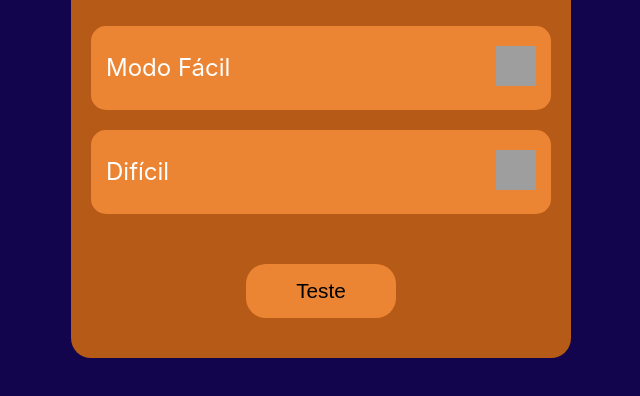
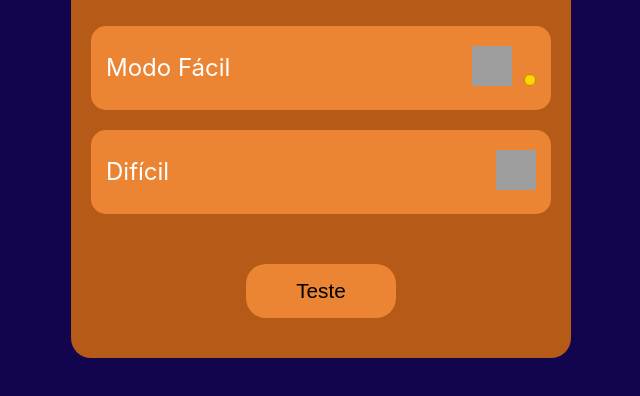
Before and after one commit to gil138/tabuad4onn, a plain HTML site: page tabuad4on/componentes/html/tela-modos.html in a window 1280 px wide. Shown: the part 268-664 px from the top of the page, without its empty margins (319-959 px from the left). Drawn offline with Linux system fonts and the light colour scheme; files that its build step writes are made by us from their sources; grey boxes are pictures that could not be loaded.

Commit message:
Update tela-modos.css

```diff
--- a/tabuad4on/componentes/tela-modos.css
+++ b/tabuad4on/componentes/tela-modos.css
@@ -56,6 +56,31 @@ body {
   width: 40px;
   height: 40px;
 }
+/* MINI ICONE DE PONTUAÇÃO */
+.pontuacao-icon {
+  display: inline-block;
+  width: 12px;
+  height: 12px;
+  background-color: gold;
+  border-radius: 50%; /* círculo pequeno */
+  margin-left: 8px;   /* espaço entre estrela e ícone */
+  position: relative;
+}
+
+/* contorno opcional para destaque */
+.pontuacao-icon::after {
+  content: '';
+  position: absolute;
+  top: 0;
+  left: 0;
+  width: 100%;
+  height: 100%;
+  border: 1px solid #b8860b; /* contorno dourado escuro */
+  border-radius: 50%;
+  box-sizing: border-box;
+}
+
+
 
 /* BOTÃO VOLTAR */
 .botao-voltar {
```
